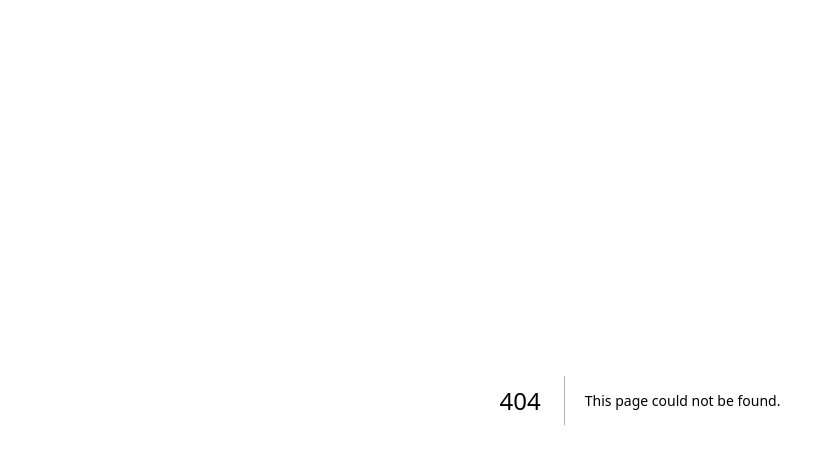
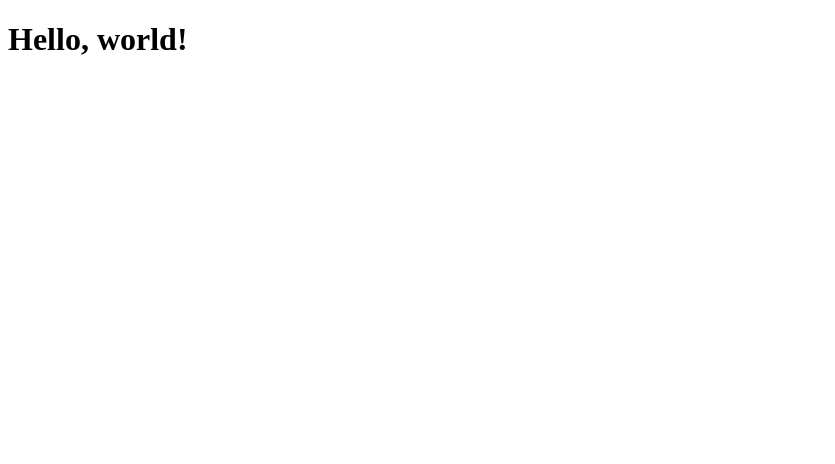
Before and after one commit to taminororo/random-cat, a Next.js app: page /hello in a window 1280 px wide. Before the commit this address had no page. Shown: the top 464 px of the page, without its empty margins (0-835 px from the left). Built offline with nearby package versions, Linux system fonts and the light colour scheme; a web font is replaced by a local one.

Commit message:
[feat]複数ページの追加今度こそ

```diff
--- /dev/null
+++ b/app/hello/page.tsx
@@ -0,0 +1,3 @@
+export default function Hello() {
+    return <h1>Hello, world!</h1>
+}
```
